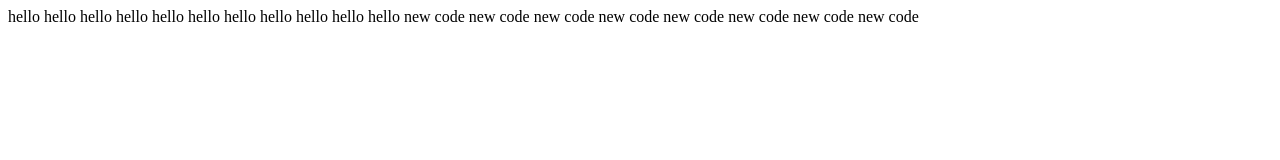
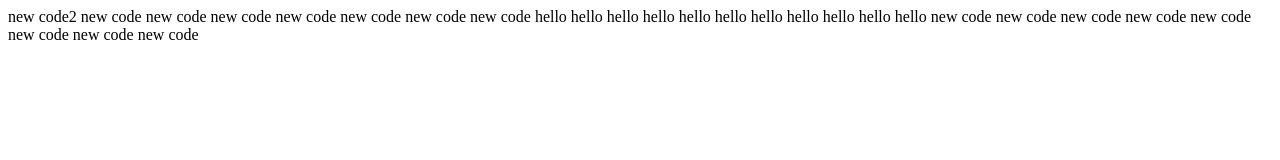
Before and after one commit to matarse/education, a plain HTML site: page index.html in a window 1280 px wide. Drawn offline with Linux system fonts and the light colour scheme.

Commit message:
commetnt4

```diff
--- a/index.html
+++ b/index.html
@@ -7,6 +7,14 @@
         <title>Document</title>
     </head>
     <body>
+        new code2
+        new code
+        new code
+        new code
+        new code
+        new code
+        new code
+        new code
        hello
        hello
        hello
```
